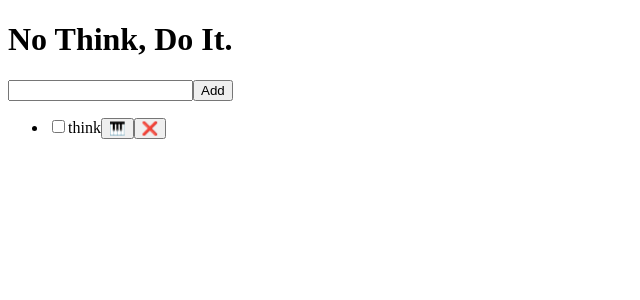
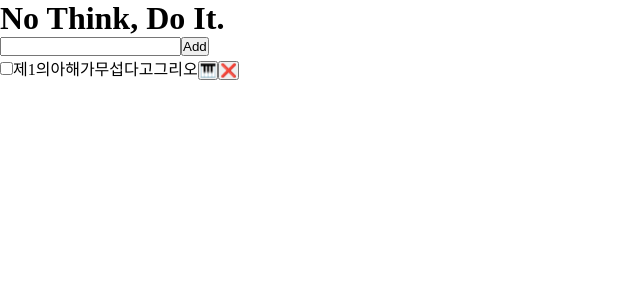
Before and after one commit to shrimp1011/Programming_3308, a React (Vite) app: page / in a window 1280 px wide. Shown: the top 300 px of the page, without its empty margins (0-640 px from the left). Built offline with nearby package versions, Linux system fonts and the light colour scheme.

Commit message:
TodoListApp reset.css

```diff
--- a/src/TodoListApp.jsx
+++ b/src/TodoListApp.jsx
@@ -10,7 +10,7 @@ function TodoListApp() {
             <ul>
                 <li>
                 <input type="checkbox" name="" id="chk-1" />
-                <label htmlFor="chk-1">think</label>
+                <label htmlFor="chk-1">제1의아해가무섭다고그리오</label>
                 <button>🎹</button>
                 <button>❌</button>
                 </li>
--- a/src/main.jsx
+++ b/src/main.jsx
@@ -1,6 +1,7 @@
 import { StrictMode } from 'react'
 import { createRoot } from 'react-dom/client'
 // import './index.css'
+import './reset.css'
 import TodoListApp from './TodoListApp.jsx'
 
 createRoot(document.getElementById('root')).render(
--- /dev/null
+++ b/src/reset.css
@@ -0,0 +1,9 @@
+* {
+    margin: 0;
+    padding: 0;
+    box-sizing: border-box;
+}
+
+ul {
+    list-style-type: none;
+}
```
